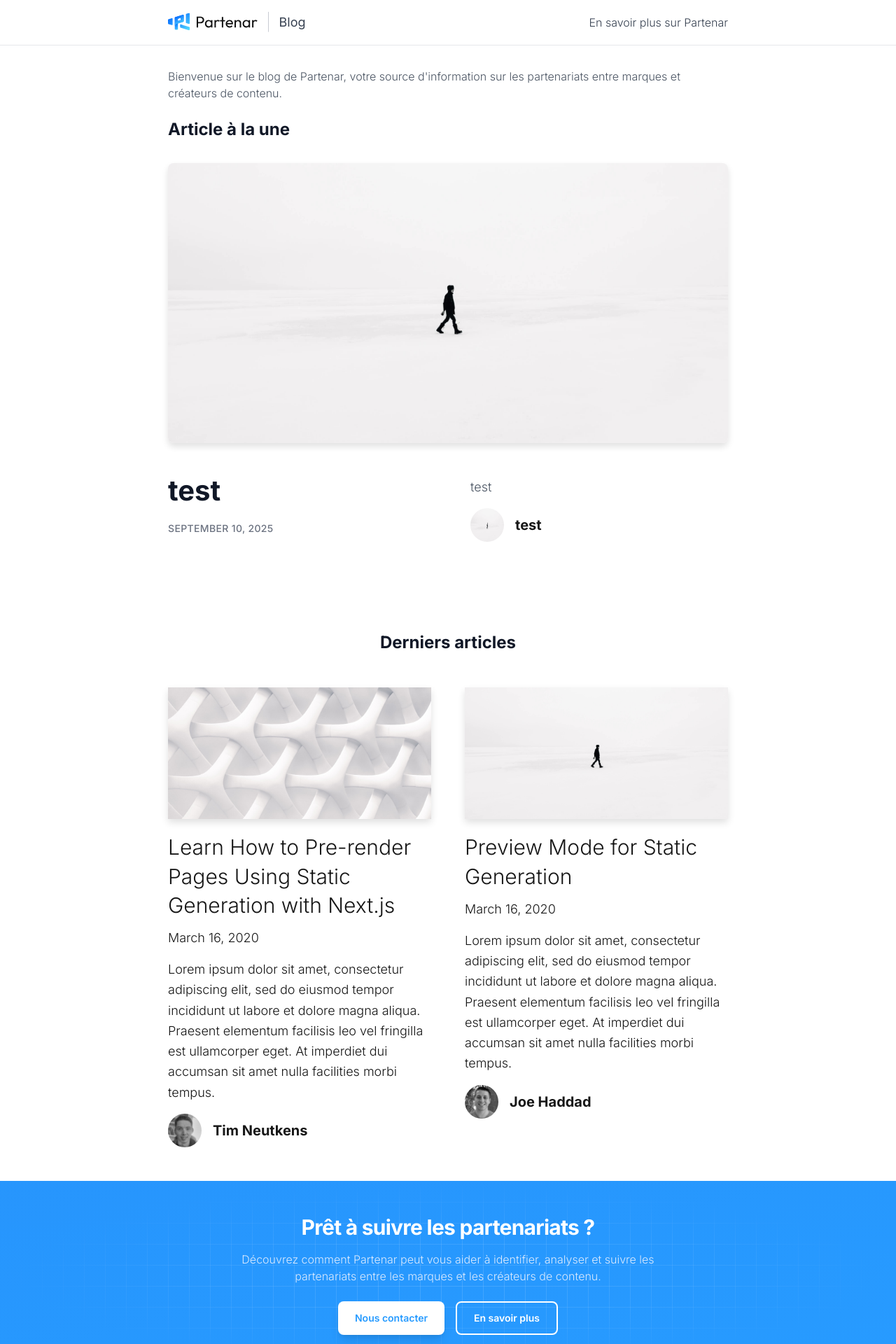
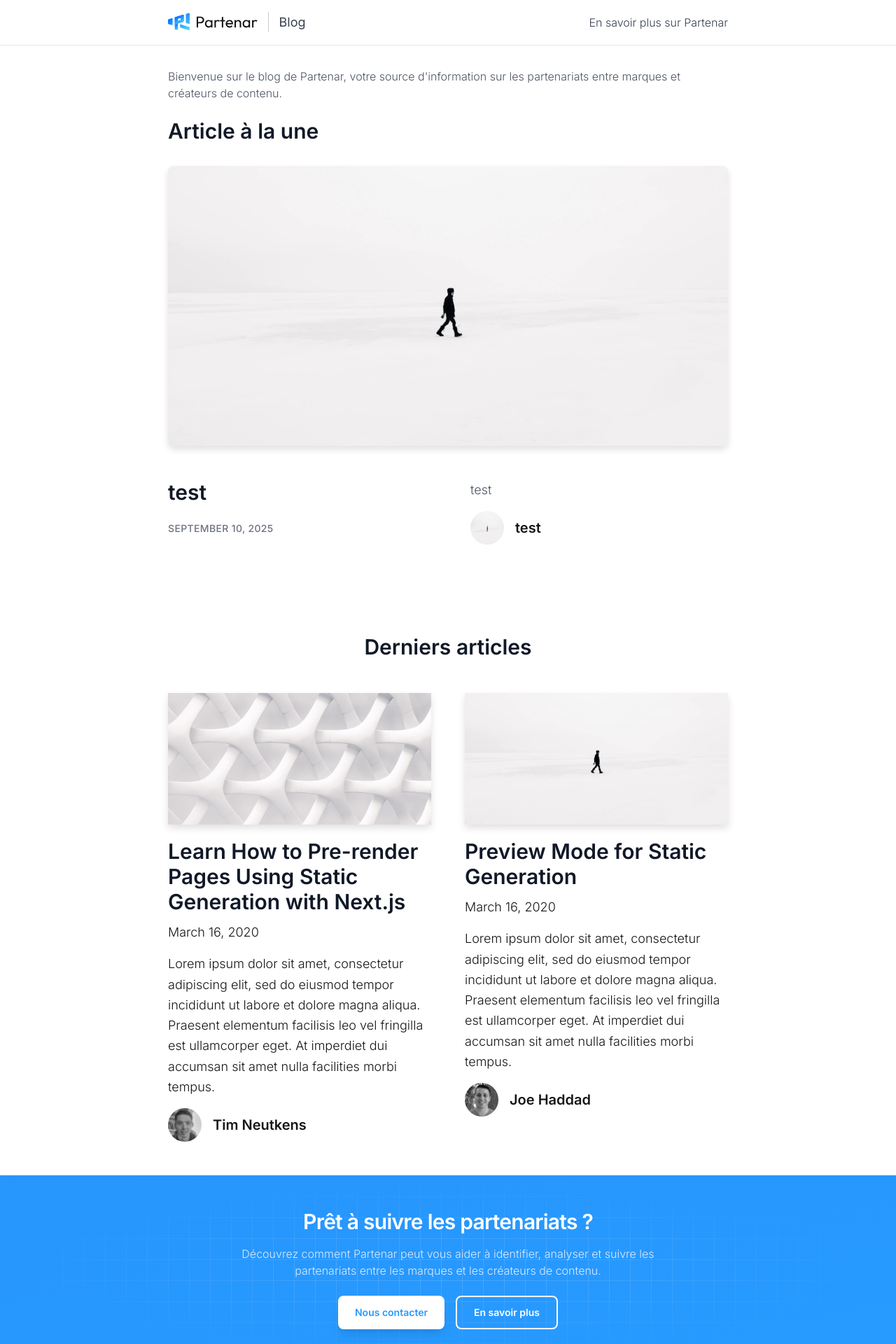
Before and after one commit to juliencpln/PartenarBLOG, a Next.js app: page / in a window 1280 px wide. Shown: the top 1920 px of the page at 70% size. Built offline with nearby package versions, Linux system fonts and the light colour scheme.

Commit message:
Amélioration de la typographie sur plusieurs composants : passage de 'font-bold' à 'font-semibold' et ajustement des tailles de texte pour une meilleure cohérence visuelle.

```diff
--- a/src/app/_components/avatar.tsx
+++ b/src/app/_components/avatar.tsx
@@ -7,7 +7,7 @@ const Avatar = ({ name, picture }: Props) => {
   return (
     <div className="flex items-center">
       <img src={picture} className="w-12 h-12 rounded-full mr-4" alt={name} />
-      <div className="text-xl font-bold">{name}</div>
+      <div className="text-xl font-semibold">{name}</div>
     </div>
   );
 };
--- a/src/app/_components/cta-banner.tsx
+++ b/src/app/_components/cta-banner.tsx
@@ -21,7 +21,7 @@ const CtaBanner = () => {
       <div className="absolute inset-0 bg-gradient-to-br from-blue-600/10 to-transparent" />
       <div className="relative z-10 max-w-4xl mx-auto px-6 py-12 sm:px-8 lg:px-12">
         <div className="text-center">
-          <h2 className="text-2xl font-bold tracking-tight text-white sm:text-3xl">
+          <h2 className="text-2xl font-semibold tracking-tight text-white sm:text-3xl">
             Prêt à suivre les partenariats ?
           </h2>
           <p className="mx-auto mt-4 max-w-2xl text-base text-blue-100">
--- a/src/app/_components/header.tsx
+++ b/src/app/_components/header.tsx
@@ -17,7 +17,7 @@ const Header = () => {
               />
               <div className="flex items-center space-x-3 h-8">
                 <span className="text-gray-400 text-2xl font-thin leading-8">|</span>
-                <span className="text-lg font-normal text-gray-700 leading-8">Blog</span>
+                <Link href="/" className="text-lg font-normal text-gray-700 leading-8 hover:text-primary transition-colors">Blog</Link>
               </div>
             </Link>
           </div>
--- a/src/app/_components/hero-post.tsx
+++ b/src/app/_components/hero-post.tsx
@@ -28,7 +28,7 @@ export function HeroPost({
       </div>
       <div className="md:grid md:grid-cols-2 md:gap-x-12 lg:gap-x-16">
         <div className="mb-8 md:mb-0">
-          <h3 className="mb-6 text-3xl md:text-4xl lg:text-5xl leading-tight font-bold text-gray-900">
+          <h3 className="mb-6 text-2xl md:text-3xl leading-tight font-semibold text-gray-900">
             <Link
               as={`/posts/${slug}`}
               href="/posts/[slug]"
--- a/src/app/_components/intro.tsx
+++ b/src/app/_components/intro.tsx
@@ -2,7 +2,7 @@ export function Intro() {
   return (
     <section className="py-16 md:py-24">
       <div className="text-center max-w-3xl mx-auto">
-        <h1 className="text-4xl md:text-6xl font-bold tracking-tight leading-tight text-gray-900 mb-6">
+        <h1 className="text-2xl md:text-3xl font-semibold tracking-tight leading-tight text-gray-900 mb-6">
           Blog
         </h1>
         <div className="w-24 h-1 bg-primary mx-auto mb-8"></div>
--- a/src/app/_components/more-stories.tsx
+++ b/src/app/_components/more-stories.tsx
@@ -8,7 +8,7 @@ type Props = {
 export function MoreStories({ posts }: Props) {
   return (
     <section className="py-12">
-      <h2 className="mb-12 text-2xl font-bold text-gray-900 text-center">
+      <h2 className="mb-12 text-2xl md:text-3xl font-semibold text-gray-900 text-center">
         Derniers articles
       </h2>
       <div className="grid grid-cols-1 md:grid-cols-2 gap-8 md:gap-12">
--- a/src/app/_components/post-preview.tsx
+++ b/src/app/_components/post-preview.tsx
@@ -26,7 +26,7 @@ export function PostPreview({
       <div className="mb-5">
         <CoverImage slug={slug} title={title} src={coverImage} />
       </div>
-      <h3 className="text-3xl mb-3 leading-snug">
+      <h3 className="text-2xl md:text-3xl mb-3 leading-snug font-semibold text-gray-900">
         <Link
           as={`/posts/${slug}`}
           href="/posts/[slug]"
--- a/src/app/_components/post-title.tsx
+++ b/src/app/_components/post-title.tsx
@@ -6,7 +6,7 @@ type Props = {
 
 export function PostTitle({ children }: Props) {
   return (
-    <h1 className="text-3xl md:text-4xl font-bold tracking-tight leading-tight text-gray-900 mb-8">
+    <h1 className="text-2xl md:text-3xl font-semibold tracking-tight leading-tight text-gray-900 mb-8">
       {children}
     </h1>
   );
--- a/src/app/page.tsx
+++ b/src/app/page.tsx
@@ -19,7 +19,7 @@ export default function Index() {
         <Container>
           <div className="py-8">
             <p className="text-gray-600 mb-6">Bienvenue sur le blog de Partenar, votre source d'information sur les partenariats entre marques et créateurs de contenu.</p>
-            <h1 className="text-2xl font-bold text-gray-900">Article à la une</h1>
+            <h1 className="text-2xl md:text-3xl font-semibold text-gray-900">Article à la une</h1>
           </div>
           <div className="pb-8">
             <HeroPost
```
